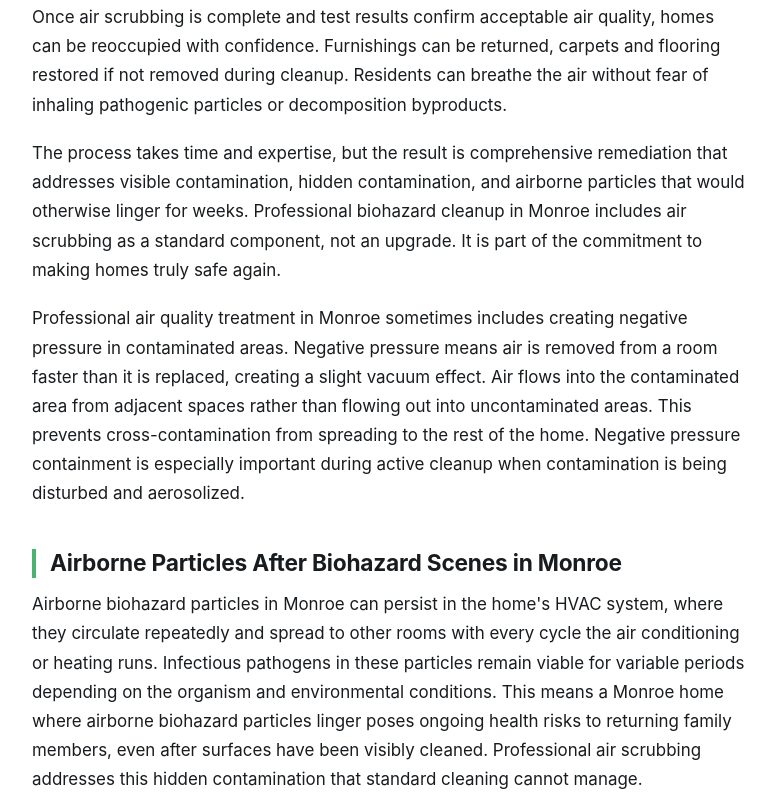
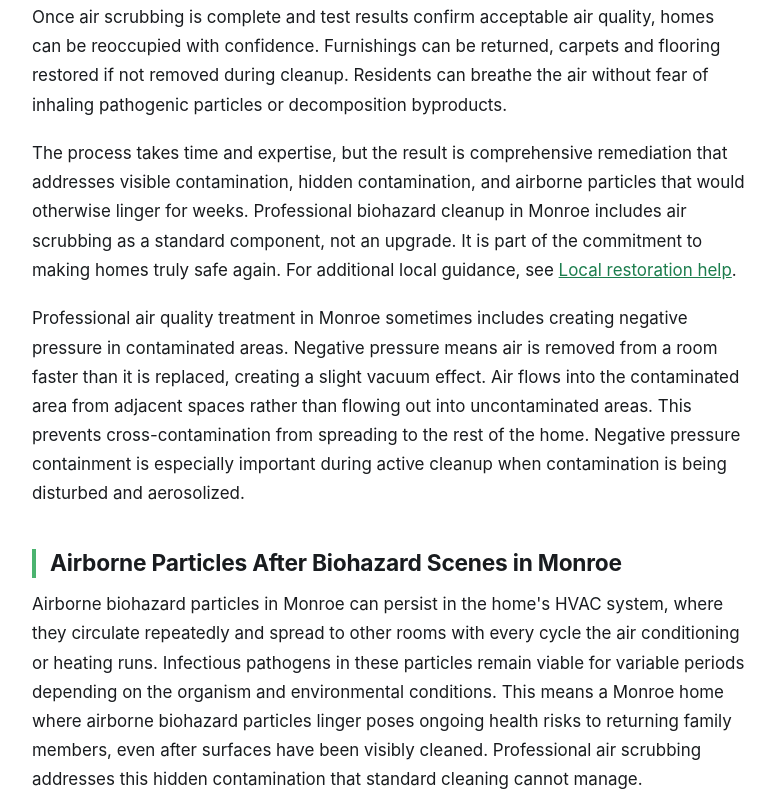
Before and after one commit to cloudstackingmasumak/rnd-anoka-fire-damage, a plain HTML site: page monroe-wa-biohazard-cleanup/index.html in a window 1280 px wide. Shown: the part 1590-2400 px from the top of the page, without its empty margins (250-1025 px from the left). Drawn offline with Linux system fonts and the light colour scheme.

Commit message:
deploy monroe-wa-biohazard-cleanup

```diff
--- a/monroe-wa-biohazard-cleanup/index.html
+++ b/monroe-wa-biohazard-cleanup/index.html
@@ -94,7 +94,7 @@
 <p>Professional crews provides these air quality reports to you and to insurance companies if claims are involved. Transparent monitoring protects your health and gives you confidence that your home has been properly remediated.</p>
 <h2>After Air Scrubbing: Returning to Normal</h2>
 <p>Once air scrubbing is complete and test results confirm acceptable air quality, homes can be reoccupied with confidence. Furnishings can be returned, carpets and flooring restored if not removed during cleanup. Residents can breathe the air without fear of inhaling pathogenic particles or decomposition byproducts.</p>
-<p>The process takes time and expertise, but the result is comprehensive remediation that addresses visible contamination, hidden contamination, and airborne particles that would otherwise linger for weeks. Professional biohazard cleanup in Monroe includes air scrubbing as a standard component, not an upgrade. It is part of the commitment to making homes truly safe again.</p>
+<p>The process takes time and expertise, but the result is comprehensive remediation that addresses visible contamination, hidden contamination, and airborne particles that would otherwise linger for weeks. Professional biohazard cleanup in Monroe includes air scrubbing as a standard component, not an upgrade. It is part of the commitment to making homes truly safe again. <span class="cloudstack-context" data-cloudstack-interlinks="v2" data-interlink-role="context">For additional local guidance, see <a href="https://servicepros-stacks-556cg.sevalla.storage/monroe-wa-biohazard-cleanup/index.html">Local restoration help</a>.</span></p>
 <p>Professional air quality treatment in Monroe sometimes includes creating negative pressure in contaminated areas. Negative pressure means air is removed from a room faster than it is replaced, creating a slight vacuum effect. Air flows into the contaminated area from adjacent spaces rather than flowing out into uncontaminated areas. This prevents cross-contamination from spreading to the rest of the home. Negative pressure containment is especially important during active cleanup when contamination is being disturbed and aerosolized.</p>
 <h2>Airborne Particles After Biohazard Scenes in Monroe</h2>
 <p>Airborne biohazard particles in Monroe can persist in the home's HVAC system, where they circulate repeatedly and spread to other rooms with every cycle the air conditioning or heating runs. Infectious pathogens in these particles remain viable for variable periods depending on the organism and environmental conditions. This means a Monroe home where airborne biohazard particles linger poses ongoing health risks to returning family members, even after surfaces have been visibly cleaned. Professional air scrubbing addresses this hidden contamination that standard cleaning cannot manage.</p>
@@ -103,7 +103,7 @@
 <p>HEPA stands for High-Efficiency Particulate Air. These filters are designed to capture extremely small particles that standard air filters cannot handle. A true HEPA filter can capture particles as small as 0. 3 microns with 99. 97% efficiency. This is important because many pathogens are smaller than larger dust particles but larger than molecular gases. HEPA filtration creates a physical barrier that traps these particles. During biohazard cleanup in Monroe, WA, air scrubbers with HEPA filters continuously pull contaminated air through the filter, trapping particles and returning clean air. The filter never releases these particles back into the air. This makes HEPA filtration fundamentally different from perfumed sprays or ozone generators that merely mask odors without removing actual contamination. The 99. 97% efficiency rating is certified and tested. This means HEPA filters are reliable in real-world conditions, not just theoretical situations.</p>
 <p>Professional assessment determines whether your property requires ductwork intervention or simple filter replacement only. Treating HVAC systems as part of overall air restoration is a hallmark of thorough professional biohazard cleanup in Washington. Integrated restoration prevents recontamination after cleanup concludes successfully. The HVAC system assessment prevents problems from returning weeks or months after visible cleanup finishes from contaminated ductwork circulation.</p>
 <h2>What Is HEPA Filtration and Why It Matters</h2>
-<p>HEPA stands for High-Efficiency Particulate Air. These filters can capture 99. 97 percent of particles 0. 3 microns or larger, removing bacteria, viruses, mold spores, and other hazardous microorganisms from the air. During biohazard cleanup in Monroe and beyond, airborne contaminants spread far beyond the immediate scene. Blood particles, tissue fragments, and bacteria become suspended in your home's atmosphere. Standard household air filters catch maybe 20 percent of these particles. HEPA filtration traps them with precision. When we respond to a scene in Monroe, we deploy portable HEPA air scrubbers that work continuously throughout the cleanup process and for hours afterward. These units are rated for hospital use and handle the most dangerous pathogens. The filtration system works like a multi-stage defense, capturing progressively smaller particles until the air reaches medical-grade cleanliness standards.</p>
+<p>HEPA stands for High-Efficiency Particulate Air. These filters can capture 99. 97 percent of particles 0. 3 microns or larger, removing bacteria, viruses, mold spores, and other hazardous microorganisms from the air. During biohazard cleanup in Monroe and beyond, airborne contaminants spread far beyond the immediate scene. Blood particles, tissue fragments, and bacteria become suspended in your home's atmosphere. Standard household air filters catch maybe 20 percent of these particles. HEPA filtration traps them with precision. When we respond to a scene in Monroe, we deploy portable HEPA air scrubbers that work continuously throughout the cleanup process and for hours afterward. These units are rated for hospital use and handle the most dangerous pathogens. The filtration system works like a multi-stage defense, capturing progressively smaller particles until the air reaches medical-grade cleanliness standards. <span class="cloudstack-context" data-cloudstack-interlinks="v2" data-interlink-role="context">For additional local guidance, see <a href="https://servicepros-aysyb.sevalla.page/monroe-wa-biohazard-cleanup/">More local information</a>.</span></p>
 <p>Creating negative pressure in Monroe requires sealing the contaminated area with plastic sheeting over doorways and blocking HVAC vents. An air scrubber with exhaust ducting out a window removes air and creates the pressure differential. Fresh air is pulled inward from outside or from sealed HVAC systems. This sealed containment prevents any aerosol from escaping into uncontaminated parts of your Monroe home. When containment is complete and air handling is correct, workers can perform cleanup operations with assurance that contamination is being removed, not spread. Homeowners can be confident that unaffected rooms remain uncontaminated.</p>
 <h2>HEPA Filtration Technology</h2>
 <p>HEPA stands for High Efficiency Particulate Air. HEPA filters in Monroe can trap 99. 97% of particles as small as 0. 3 microns. This level of filtration removes bacteria, viruses, and other microscopic pathogens from the air. In Monroe, HEPA-equipped air scrubbing equipment removes airborne contamination that regular filters cannot capture. Standard household HVAC filters in Monroe are not sufficient for biohazard air treatment.</p>
@@ -116,5 +116,6 @@
 <p class="cta-row"><a class="cta" style="background:var(--a);color:#fff" href="tel:+18778124220">Call (877) 812-4220 now</a></p>
 </div></main>
 
+<section class="related cloudstack-related" data-cloudstack-interlinks="v2" data-interlink-role="bottom"><div class="wrap"><h2>More Monroe biohazard cleanup resources</h2><div class="rgrid"><a class="rcard" href="https://servicepros-guides.staticx.store/monroe-wa-biohazard-cleanup/" data-interlink-role="bottom-link">See more local help</a><a class="rcard" href="https://servicepros.t3.tigrisfiles.io/monroe-wa-biohazard-cleanup/index.html" data-interlink-role="bottom-link">Helpful local resource</a><a class="rcard" href="https://sp-long-beach-ca-fire-damage.wasmer.app/monroe-wa-biohazard-cleanup/" data-interlink-role="bottom-link">Local restoration help</a><a class="rcard" href="https://serviceprosblob.blob.core.windows.net/servicepros/monroe-wa-biohazard-cleanup/index.html" data-interlink-role="bottom-link">More local information</a></div></div></section>
 <footer class="site"><div class="wrap"><p class="res">Helpful resources: <a href="https://www.redcross.org/" rel="nofollow">Red Cross</a> · <a href="https://iicrc.org/" rel="nofollow">IICRC standards</a> · <a href="https://www.ready.gov/" rel="nofollow">Ready.gov</a></p><p><a href="index.html">More Monroe biohazard cleanup guides</a></p><p><a href="https://biohazardcleanupmonroewa.us">Monroe Biohazard Cleanup</a></p><p style="opacity:.7">Monroe Biohazard Cleanup · Monroe, WA</p></div></footer>
 </body></html>
```
